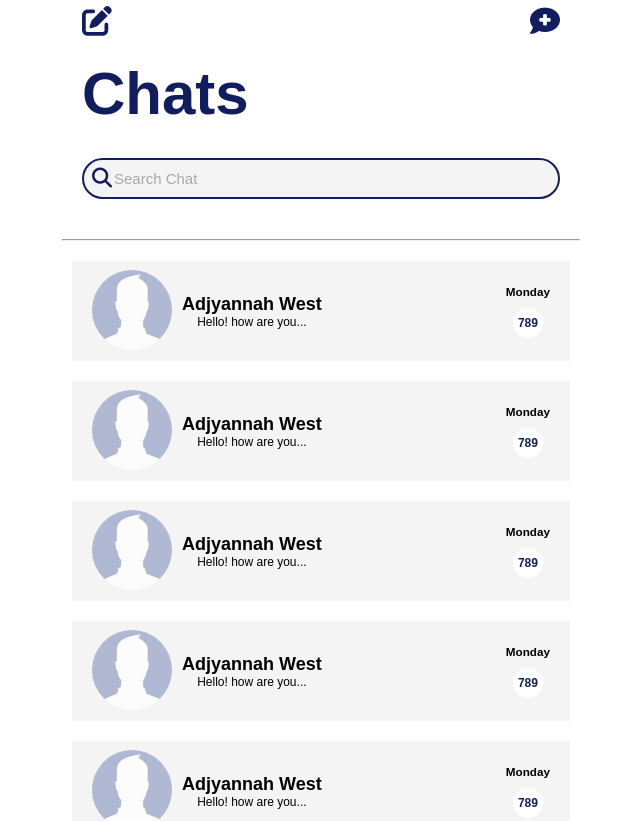
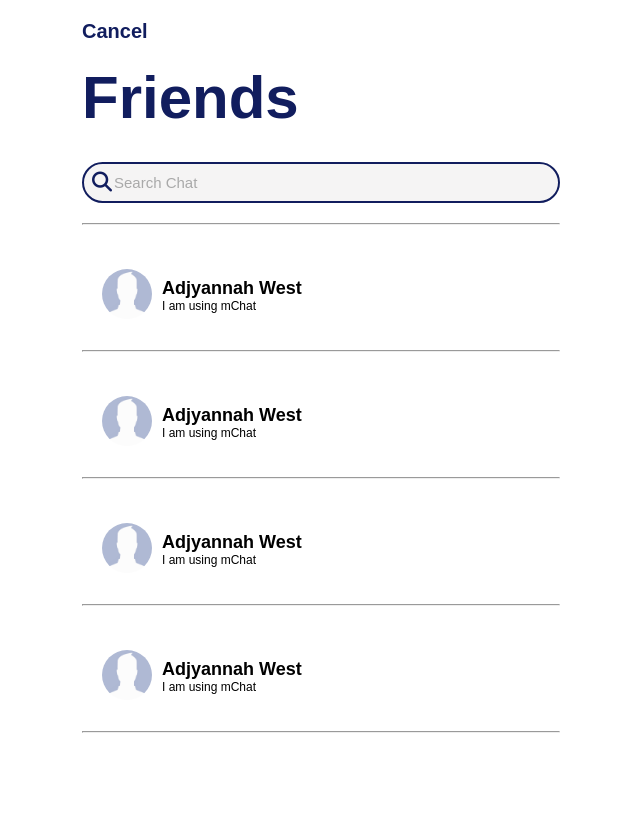
Before and after one commit to martin-alem/mchat-frontend, a React (Create React App) app: page / in a window 1280 px wide. Shown: the top 821 px of the page, without its empty margins (319-959 px from the left). Built offline with nearby package versions, Linux system fonts and the light colour scheme.

Commit message:
implemented Friends and FriendList component

```diff
--- a/src/view/App/App.js
+++ b/src/view/App/App.js
@@ -10,6 +10,7 @@ import PasswordReset from "../PasswordReset/PasswordReset";
 import ResetRequest from "../ResetRequest/ResetRequest";
 import ChangePassword from "../ChangePassword/ChangePassword";
 import Home from "../Home/Home";
+import Friends from "../Friends/Friends";
 
 class App extends PureComponent {
   constructor(props) {
@@ -22,7 +23,7 @@ class App extends PureComponent {
     return (
       <div className="App">
         <Switch>
-          <Route exact path="/" component={Home} />
+          <Route exact path="/" component={Friends} />
           <Route exact path="/signup" component={Signup} />
           <Route exact path="/reset" component={PasswordReset} />
           <ProtectedRoute path="/verification" component={Verification} redirectTo="/signup" token="isSignedUp" />
--- a/src/view/Chat/Chat.css
+++ b/src/view/Chat/Chat.css
@@ -58,13 +58,13 @@
 
 .Chat .Container .Title p{
     font-size: 12px;
+    text-align:left;
 }
 
 .Chat .Container .Info{
     display:flex;
     flex-direction:column;
     justify-content: center;
-    align-items: center;
 }
 
 .Chat .Container .Info .Notification{
--- a/src/view/Friend/Friend.css
+++ b/src/view/Friend/Friend.css
@@ -1,6 +1,5 @@
 .Friend .Container{
     font-family: "QuickSand" sans-serif;
-    background-color: #F5F4F4;
     width: 100%;
     height: 100px;
     display:flex;
@@ -22,7 +21,7 @@
     display: flex;
     flex-direction: row;
     justify-content: flex-start;
-    align-items: center;
+    align-items: center
 }
 
 .Friend .Container .Image .Avatar{
@@ -41,4 +40,5 @@
 
 .Friend .Container .Title p{
     font-size: 12px;
+    text-align: left;
 }
--- a/src/view/Friend/Friend.js
+++ b/src/view/Friend/Friend.js
@@ -25,6 +25,7 @@ class Friend extends PureComponent {
                         </div>
                     </div>
                 </div>
+                <hr />
             </div>
         )
     }
--- /dev/null
+++ b/src/view/Friends/Friends.css
@@ -0,0 +1,41 @@
+.Friends{
+    background-color: #FFFF;
+    max-width: 518px;
+    margin: 0 auto;
+    text-align: center;
+    padding: 20px;
+}
+
+.hide{
+    visibility: hidden;
+}
+
+.Friends .Header{
+    display:flex;
+    justify-content:space-between;
+    align-items:center;
+    margin-bottom: 20px;
+}
+
+.Friends .Header p{
+    font-size: 20px;
+    font-weight:bold;
+    color: #111D5E;
+}
+
+.Friends .Heading h1{
+    text-align: left;
+    font-size: 60px;
+    color: #111D5E;
+    margin-bottom: 20px;
+}
+
+.Friends .SearchForm{
+    text-align:left;
+    margin-bottom: 20px;
+}
+
+.Friends .FriendList{
+    height: 700px;
+    overflow-y: scroll;
+}
--- /dev/null
+++ b/src/view/Friends/Friends.js
@@ -0,0 +1,39 @@
+import React, { PureComponent } from 'react';
+import Friend from "../Friend/Friend";
+import SearchForm from "../SearchForm/SearchForm";
+import "./Friends.css"
+
+class Friends extends PureComponent {
+    constructor(props) {
+        super(props)
+
+        this.state = {
+
+        }
+    }
+
+    render() {
+        return (
+            <div className="Friends">
+                <div className="Header">
+                    <p className="Edit">Cancel</p>
+                </div>
+                <div className="Heading">
+                    <h1>Friends</h1>
+                </div>
+                <div className="SearchForm">
+                    <SearchForm />
+                </div>
+                <hr />
+                <div className="FriendList">
+                    <Friend />
+                    <Friend />
+                    <Friend />
+                    <Friend />
+                </div>
+            </div>
+        )
+    }
+}
+
+export default Friends
```
